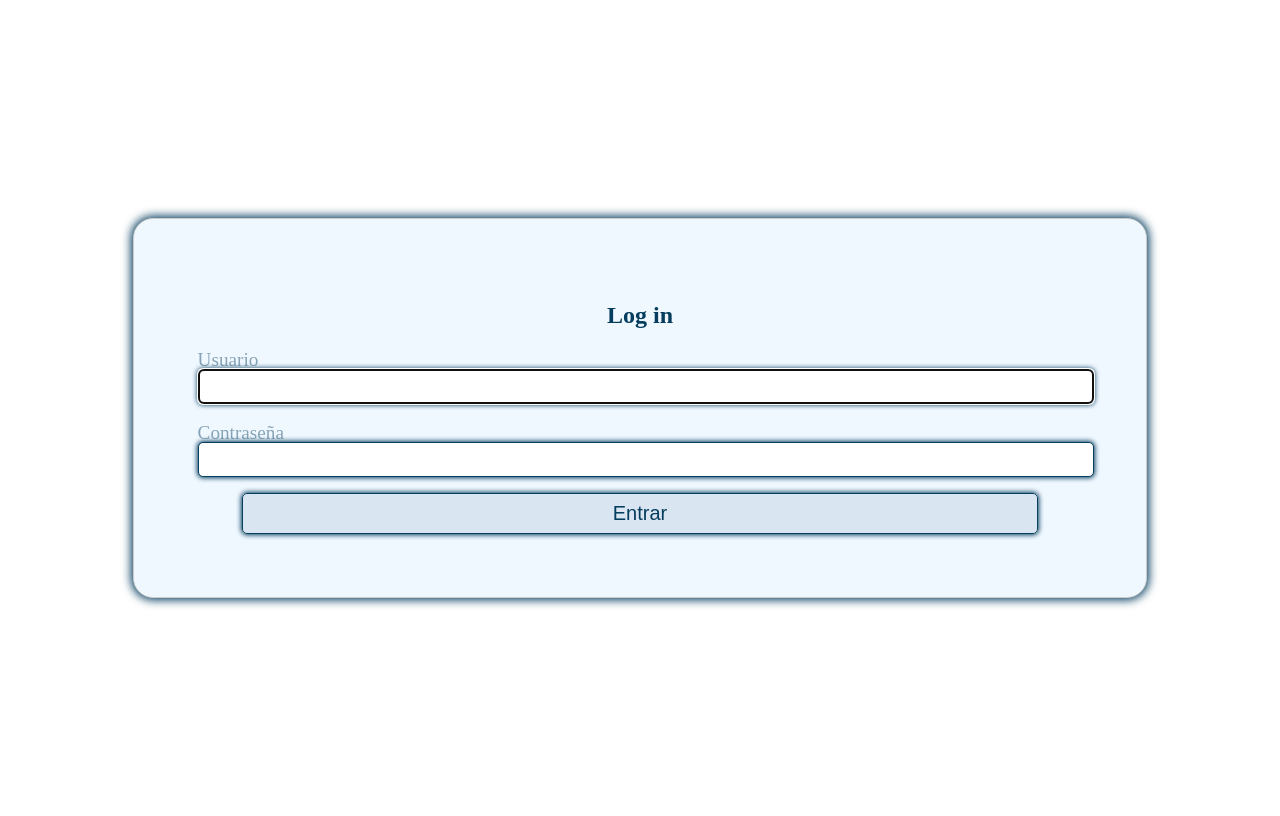
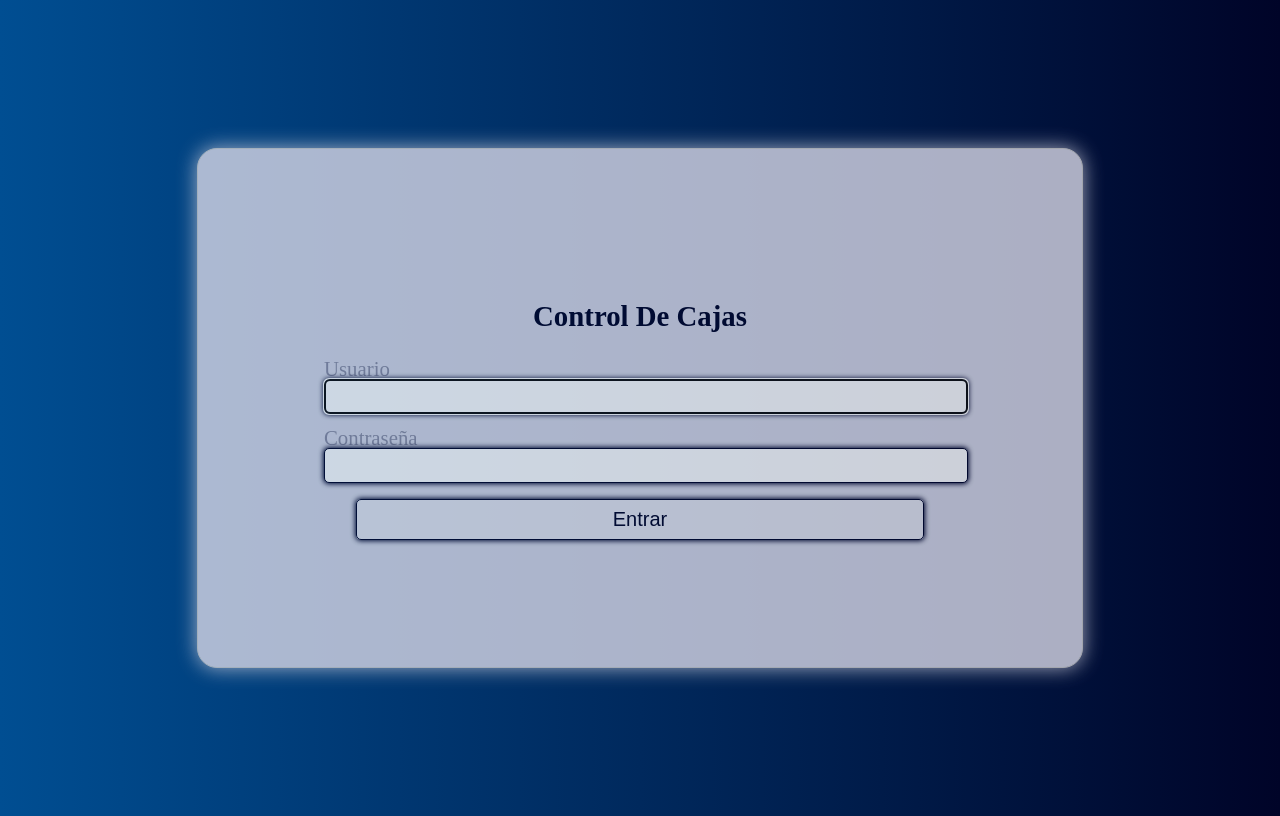
Before and after one commit to danielvillamorales/cdks_transportadora, a Django app: page / in a window 1280 px wide. Run offline with Django 5.2, Linux system fonts and the light colour scheme.

Commit message:
cambio diseño de login

```diff
--- a/cdktransportadora/movimientos/templates/login.html
+++ b/cdktransportadora/movimientos/templates/login.html
@@ -1,6 +1,7 @@
 <!DOCTYPE html>
 {% load static %}
 <html lang="es">
+
 <head>
   <meta charset="UTF-8" />
   <meta http-equiv="X-UA-Compatible" content="IE=edge" />
@@ -8,54 +9,67 @@
 
   <title>Login</title>
   <style>
+    body {
+      background: #000428;
+      /* fallback for old browsers */
+      background: -webkit-linear-gradient(to right, #004e92, #000428);
+      /* Chrome 10-25, Safari 5.1-6 */
+      background: linear-gradient(to right, #004e92, #000428);
+      /* W3C, IE 10+/ Edge, Firefox 16+, Chrome 26+, Opera 12+, Safari 7+ */
+
+    }
+
     .form {
-        padding: 5%;
+      padding: 10%;
       border: 1px solid #ccc;
       border-radius: 20px;
-        width: 70%;
-        background-color: aliceblue;
-        box-shadow: 0 0 10px 2px #053d5f;
+      width: 50%;
+      background-color: #d7d8e6;
+      box-shadow: 0 0 20px #cccddb;
+      opacity: 0.8;
     }
 
     .form-group {
       margin-bottom: 1em;
       justify-content: center;
     }
+
     h2 {
-        color: #053d5f;
+      color: #000428;
+      font-size: 1.8em;
     }
 
     label {
-        font-size: 1.2em;
+      font-size: 1.3em;
       display: block;
       margin-bottom: -0.1em;
-        color: #053d5f72;
+      color: #00042859;
     }
 
     input {
       width: 100%;
       font-size: 20px;
       padding: 5px;
-        border: 1px solid #053d5f;
+      border: 1px solid #000428;
       border-radius: 5px;
-        color: #053d5f;
-        box-shadow: 0 0 5px 1px #053d5f;
+      color: #dadada;
+      box-shadow: 0 0 5px 1px #000428;
     }
 
     .btn {
       width: 90%;
       padding: 8px;
-        border: 1px solid #053d5f;
+      border: 1px solid #000428;
       border-radius: 5px;
       font-size: 20px;
-        background-color: #053d5f18;
-        color: #053d5f;
+      background-color: #ffffff5e;
+      color: #000428;
       cursor: pointer;
-        box-shadow: 0 0 5px 1px #053d5f;
+      box-shadow: 0 0 5px 1px #000428;
     }
 
     .btn:hover {
-        background-color: #053d5f;
+      background-color: #000428;
       color: #f3f3f3;
     }
   </style>
@@ -63,19 +77,16 @@
 
 <body>
   <div class="row">
-      <div
-        class="col-12"
-        style="
+    <div class="col-12" style="
           flex-wrap: wrap;
           display: flex;
           justify-content: center;
           align-items: center;
           height: 100vh;
-        "
-      >
+        ">
       <form class="form" method="post">
         <div>
-            <h2 style="text-align: center">Log in</h2>
+          <h2 style="text-align: center">Control De Cajas</h2>
         </div>
 
         {% csrf_token %}
@@ -95,4 +106,5 @@
     </div>
   </div>
 </body>
+
 </html>
```
Lines whose indentation alone changed are shown as unchanged.
